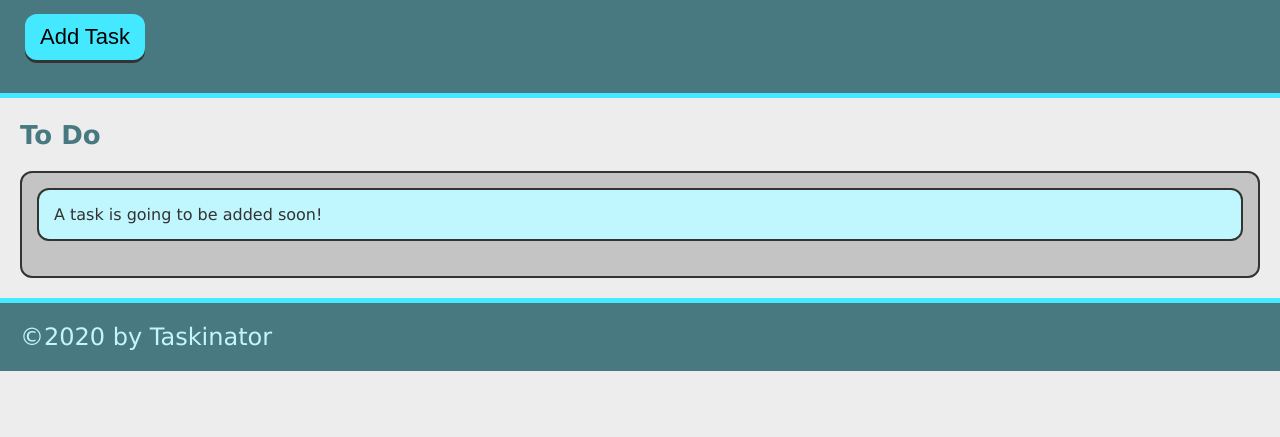
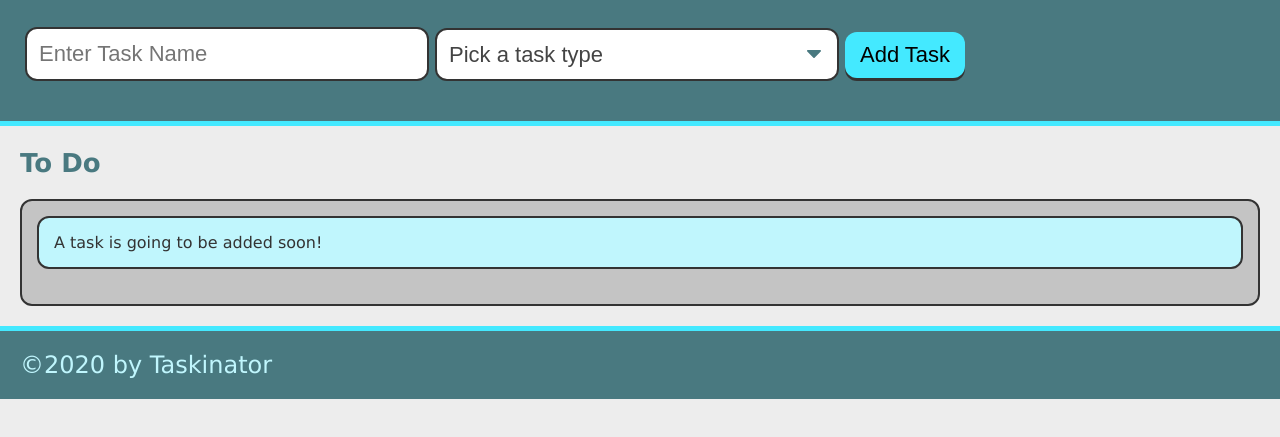
Before and after one commit to justpuzey/taskinator, a plain HTML site: page index.html in a window 1280 px wide. Shown: the part 115-552 px from the top of the page. Drawn offline with Linux system fonts and the light colour scheme.

Commit message:
add task form

```diff
--- a/index.html
+++ b/index.html
@@ -15,7 +15,22 @@
     Taskinator
   </h1>
   <p>Cick the button below to add a new task!</p>
-  <button class="btn" id="save-task">Add Task</button>
+  <form id="task-form">
+    <div class="form-group">
+      <input type="text" name="task-name" class="text-input" placeholder="Enter Task Name" />
+    </div>
+    <div class="form-group">
+      <select name="task-type" class="select-dropdown">
+        <option value="" disabled selected>Pick a task type</option>
+        <option value="Print">Print</option>
+        <option value="Web">Web</option>
+        <option value="Mobile">Mobile</option>
+      </select>
+    </div>
+    <div class="form-group">
+      <button class="btn" id="save-task" type="submit">Add Task</button>
+    </div>
+  </form>
 </header>
 <main>
   <section class="task-list-wrapper">
```
